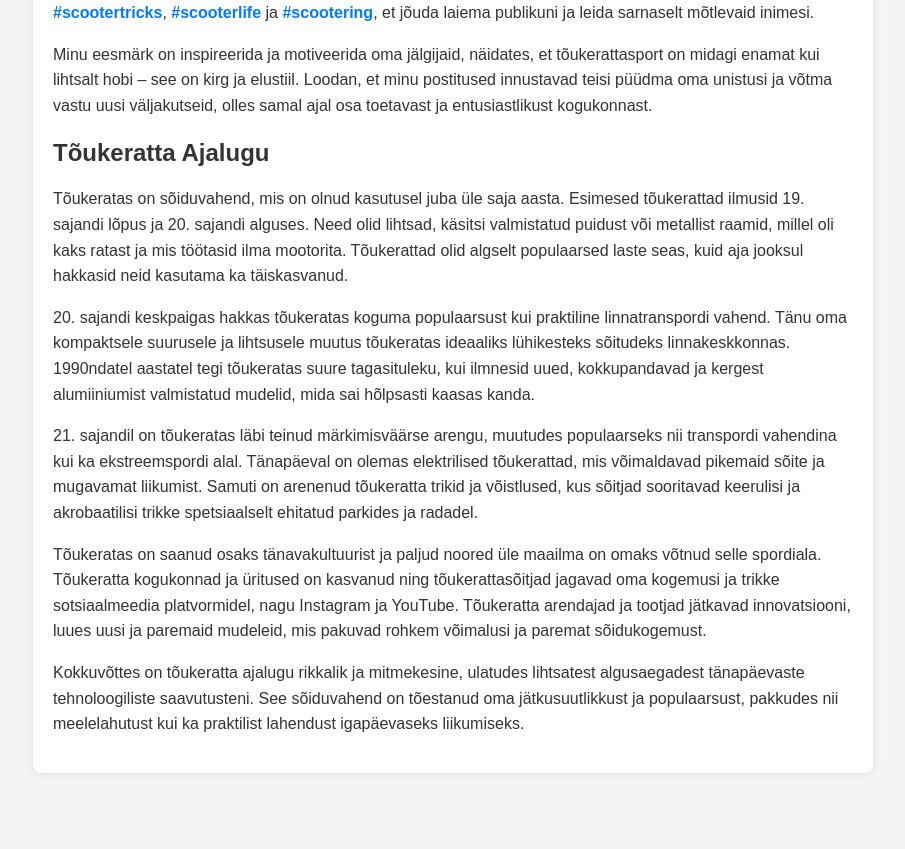
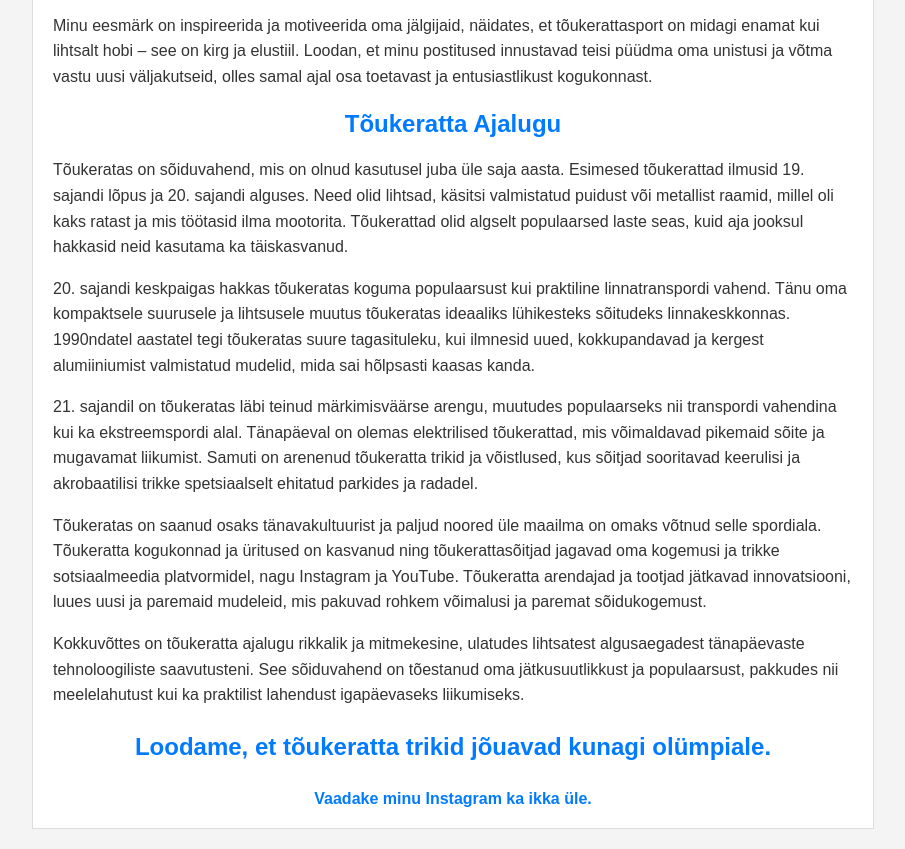
Before and after one commit to Hernitslauri/Hernitslauri.github.io, a plain HTML site: page index.html in a window 1280 px wide. Shown: the part 624-1473 px from the top of the page, without its empty margins (187-1092 px from the left). Before the commit the page ends 1447 px from the top, so only its background shows below. Drawn offline with Linux system fonts and the light colour scheme.

Commit message:
Update index.html

```diff
--- a/index.html
+++ b/index.html
@@ -13,13 +13,12 @@
         }
         .container {
             max-width: 800px;
-            margin: 50px auto;
+            margin: 20px auto;
             padding: 20px;
             background-color: #fff;
-            box-shadow: 0 0 10px rgba(0, 0, 0, 0.1);
-            border-radius: 8px;
+            border: 1px solid #ddd;
         }
-        h1 {
+        h1, h2 {
             text-align: center;
             color: #007bff;
         }
@@ -37,8 +36,22 @@
         }
         .image-container img {
             width: 32%;
-            border-radius: 8px;
-            box-shadow: 0 0 10px rgba(0, 0, 0, 0.1);
+        }
+        .big-text {
+            font-size: 24px;
+            text-align: center;
+            margin-top: 20px;
+            color: #007bff;
+            font-weight: bold;
+        }
+        .instagram-link {
+            text-align: center;
+            margin-top: 20px;
+        }
+        .instagram-link a {
+            color: #007bff;
+            font-weight: bold;
+            text-decoration: none;
         }
     </style>
 </head>
@@ -46,7 +59,8 @@
     <div class="container">
         <h1>Tõukeratta Trikid ja Võistlused</h1>
         <div class="image-container">
-            <img src="https://rollbackworld.com/product_images/uploaded_images/scooter-flip.jpg" alt="Tõukeratta trikk 1">
+            <img src="
+https://rollbackworld.com/product_images/uploaded_images/scooter-flip.jpg" alt="Tõukeratta trikk 1">
             <img src="https://www.micro-scooters.co.uk/tco-images/unsafe/2595x865/filters:upscale():fill(white)/https://www.micro-scooters.co.uk/static/cms/media/Stunt-2.jpg" alt="Tõukeratta trikk 2">
             <img src="https://stokedrideshop.com/cdn/shop/articles/Scooter_Tricks.jpg?v=1658109304&width=1000" alt="Tõukeratta trikk 3">
         </div>
@@ -79,6 +93,12 @@
         <p>
             Kokkuvõttes on tõukeratta ajalugu rikkalik ja mitmekesine, ulatudes lihtsatest algusaegadest tänapäevaste tehnoloogiliste saavutusteni. See sõiduvahend on tõestanud oma jätkusuutlikkust ja populaarsust, pakkudes nii meelelahutust kui ka praktilist lahendust igapäevaseks liikumiseks.
         </p>
+        <p class="big-text">
+            Loodame, et tõukeratta trikid jõuavad kunagi olümpiale.
+        </p>
+        <div class="instagram-link">
+            <a href="https://www.instagram.com/hernitslauri" target="_blank">Vaadake minu Instagram ka ikka üle.</a>
+        </div>
     </div>
 </body>
 </html>
```
